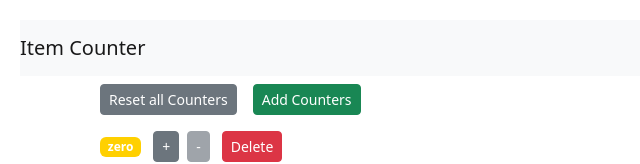
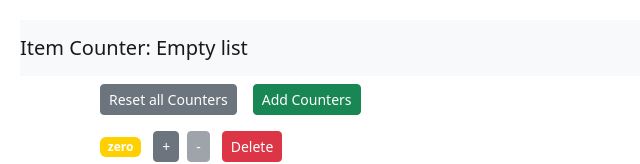
Before and after one commit to gurdeepsingh-hub/React, a React (Create React App) app in the folder item-counter-app/: page / in a window 1280 px wide. Shown: the top 164 px of the page, without its empty margins (0-640 px from the left). Built offline with nearby package versions, Linux system fonts and the light colour scheme.

Commit message:
feat:
navbar counts total items in list

```diff
--- a/item-counter-app/src/App.js
+++ b/item-counter-app/src/App.js
@@ -51,11 +51,17 @@ class App extends Component {
     });
     this.setState({ counters });
   };
+  countTotal = () => {
+    const { counters } = this.state;
+    let total = 0;
+    counters.map((counter) => (total += counter.value));
+    return total;
+  };
 
   render() {
     return (
       <React.Fragment>
-        <Navbar />
+        <Navbar onTotal={this.countTotal} />
         <main className="container">
           <Counters
             onDelete={this.handleDelete}
--- a/item-counter-app/src/component/navbar.jsx
+++ b/item-counter-app/src/component/navbar.jsx
@@ -1,11 +1,17 @@
 import React, { Component } from "react";
 
 class Navbar extends Component {
-  state = {};
   render() {
     return (
       <nav className="navbar navbar-light bg-light">
-        <a className="navbar-brand">Item Counter</a>
+        <a className="navbar-brand">
+          Item Counter:{" "}
+          {this.props.onTotal() == 0
+            ? "Empty list"
+            : (this.props.onTotal() == 1
+                ? this.props.onTotal() + " item "
+                : this.props.onTotal() + " items ") + " in the list"}
+        </a>
       </nav>
     );
   }
```
